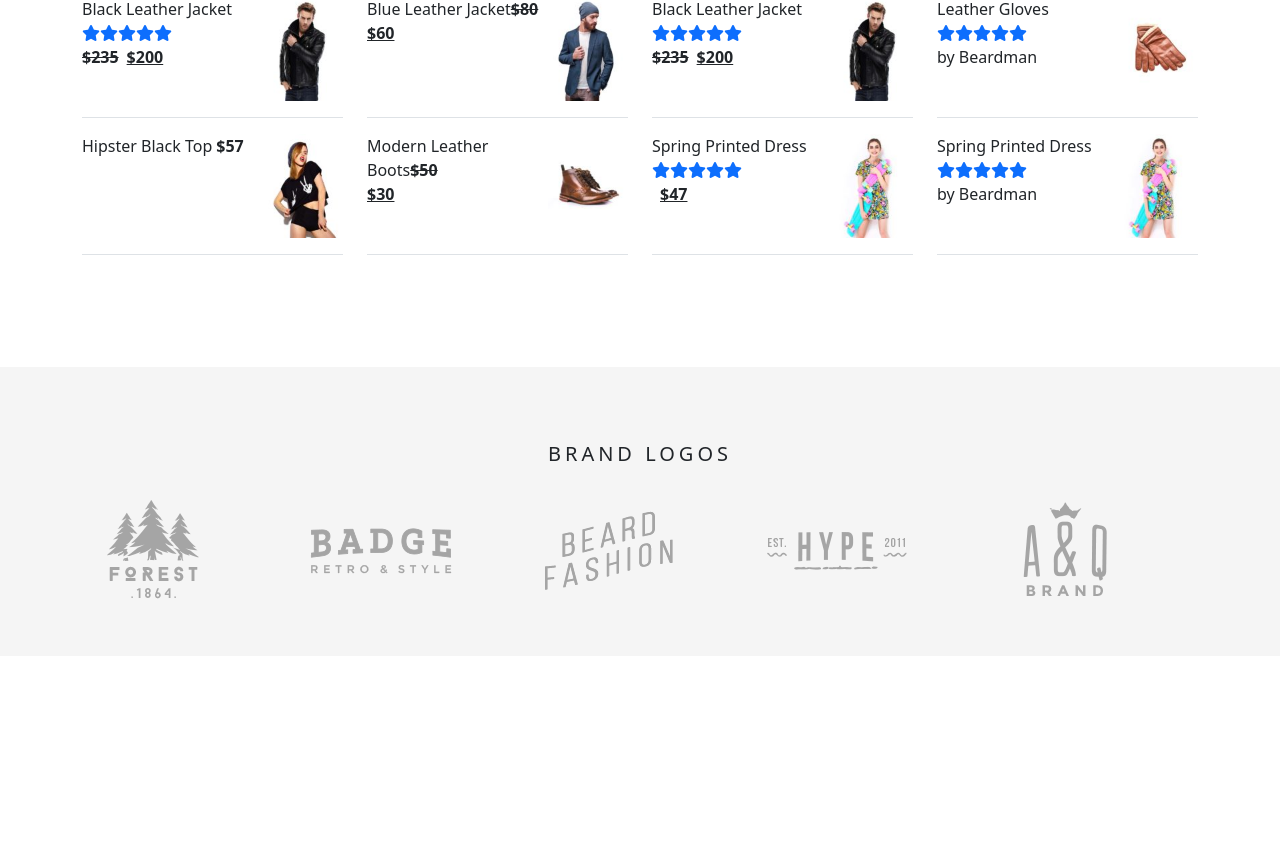
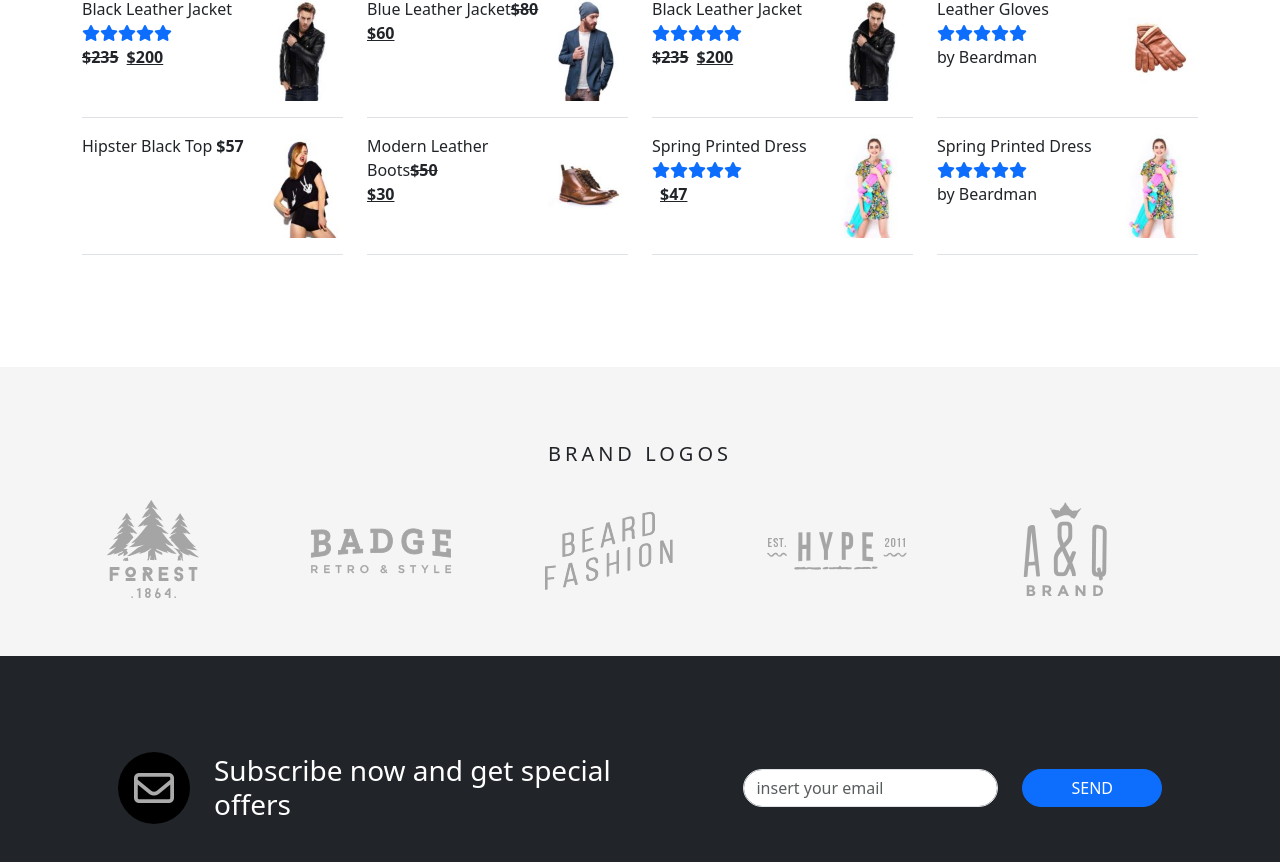
Before and after one commit to alexraduca01/proj-html-vuejs, a Vue app: page / in a window 1280 px wide. Shown: the part 5857-6719 px from the top of the page. Before the commit the page ends 6513 px from the top, so only its background shows below. Built offline with nearby package versions, Linux system fonts and the light colour scheme.

Commit message:
added SubscribeComponent

```diff
--- a/src/App.vue
+++ b/src/App.vue
@@ -11,6 +11,7 @@
     <BlogComponent />
     <AdvertisingComponent />
     <BrandsComponent />
+    <SubscribeComponent />
   </div>
 </template>
 
@@ -26,6 +27,7 @@ import AuthorComponent from './components/AuthorComponent.vue';
 import BlogComponent from './components/BlogComponent.vue';
 import AdvertisingComponent from './components/AdvertisingComponent.vue';
 import BrandsComponent from './components/BrandsComponent.vue';
+import SubscribeComponent from './components/SubscribeComponent.vue';
   export default {
     components: {
       HeaderComponent,
@@ -39,6 +41,7 @@ import BrandsComponent from './components/BrandsComponent.vue';
       BlogComponent,
       AdvertisingComponent,
       BrandsComponent,
+      SubscribeComponent,
     },
     data(){
       return {
--- /dev/null
+++ b/src/components/SubscribeComponent.vue
@@ -0,0 +1,41 @@
+<template>
+    <div class="bg-dark p-5">
+        <div class="container p-5">
+            <div class="row text-white justify-content-between ">
+                <div class="col-6 d-flex gap-4 align-items-center">
+                    <div>
+                        <i class="fa-regular bg-black fs-1 fa-envelope"></i>
+                    </div>
+                    <div>
+                        <h3 class="m-0">Subscribe now and get special offers</h3>
+                    </div>
+                </div>
+                <div class="col-6 gap-4 d-flex justify-content-end align-items-center">
+                    <input type="text" class="form-control w-50 rounded-pill" placeholder="insert your email">
+                    <button class="btn btn-primary rounded-pill px-5 text-uppercase ">send</button>
+                </div>
+            </div>
+        </div>
+    </div>
+</template>
+
+<script>
+    export default {
+        name: 'SubscribeComponent',
+        data(){
+            return {
+
+            }
+        }
+    }
+</script>
+
+<style lang="scss" scoped>
+@use '../assets/style/partials/variables' as *;
+.fa-envelope {
+    padding: 1rem;
+    border-radius: 50%;
+    color: $myGray;
+    background-color: $darkColor;
+}
+</style>
```
